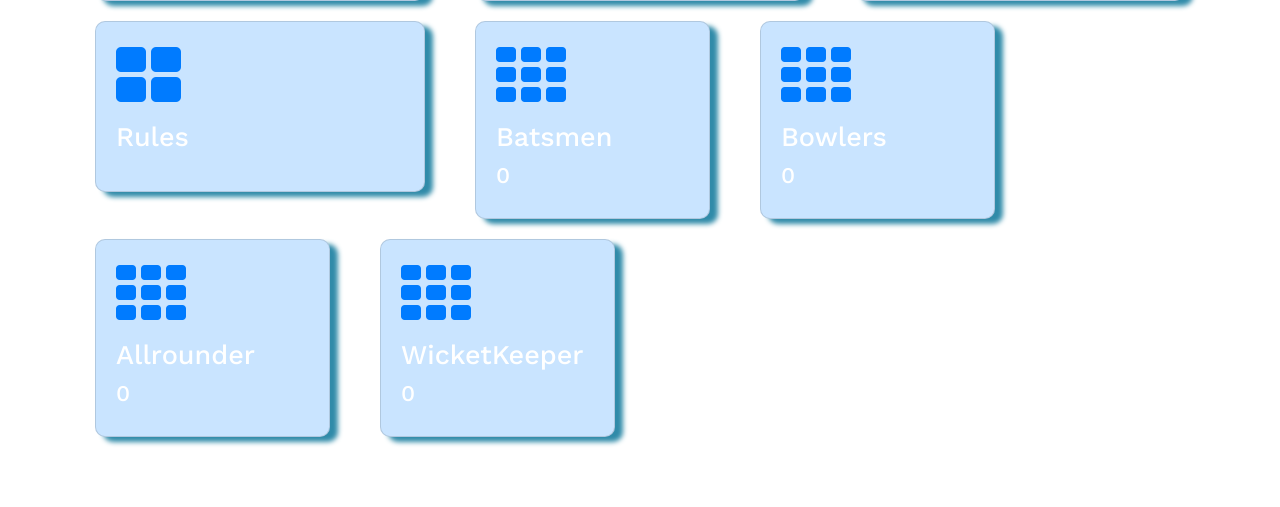
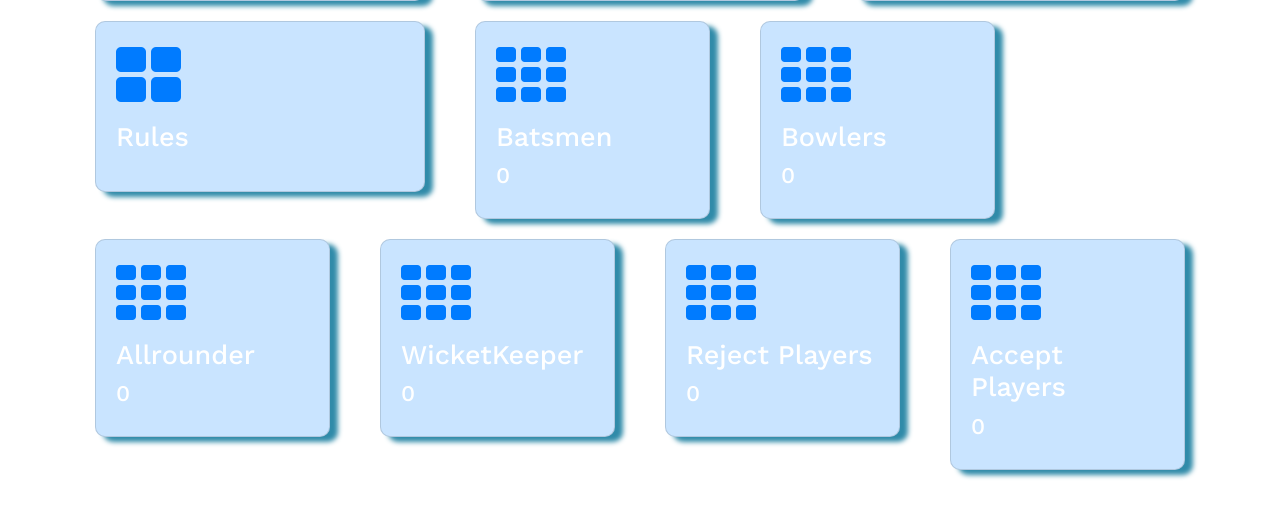
Before and after one commit to akila199910/LPL_PROJECT, a PHP site: page /LPL_PROJECT/Admin/index.php in a window 1280 px wide. Shown: the part 434-941 px from the top of the page. Before the commit the page ends 880 px from the top, so only its background shows below. Run offline with PHP 8.4, Linux system fonts and the light colour scheme; tables that the repository leaves empty or names only in its code hold one stand-in row (values such as "Sample post"); some libraries are stand-ins or nearby versions.

Commit message:
Update index.php
admin fetchers  increse

```diff
--- a/Admin/index.php
+++ b/Admin/index.php
@@ -218,6 +218,62 @@
                 </div>
                     </a>
             </div>
+
+
+            <div class="col-sm-3">
+            <a href="Playerlist/rejectplayers.php">
+
+                <div class="card">
+                    <i class="fa fa-th mb-2" style="font-size: 70px;"></i>
+                    <h4 style="color:white;">Reject Players</h4>
+                    <h5 style="color:white;">
+                    <?php
+
+                       $sql="SELECT * from register WHERE approved='No'";
+                       $result=$conn-> query($sql);
+                       $count=0;
+                       if ($result-> num_rows > 0){
+                           while ($row=$result-> fetch_assoc()) {
+
+                               $count=$count+1;
+                           }
+                       }
+                       echo $count;
+
+                   ?>
+                   </h5>
+                </div>
+                    </a>
+            </div>
+
+            <div class="col-sm-3">
+            <a href="Playerlist/acceptplayers.php">
+
+                <div class="card">
+                    <i class="fa fa-th mb-2" style="font-size: 70px;"></i>
+                    <h4 style="color:white;">Accept Players</h4>
+                    <h5 style="color:white;">
+                    <?php
+
+                       $sql="SELECT * from register WHERE approved='Yes'";
+                       $result=$conn-> query($sql);
+                       $count=0;
+                       if ($result-> num_rows > 0){
+                           while ($row=$result-> fetch_assoc()) {
+
+                               $count=$count+1;
+                           }
+                       }
+                       echo $count;
+
+                   ?>
+                   </h5>
+                </div>
+                    </a>
+            </div>
+
+
+
         </div>
 
     </div>
```
